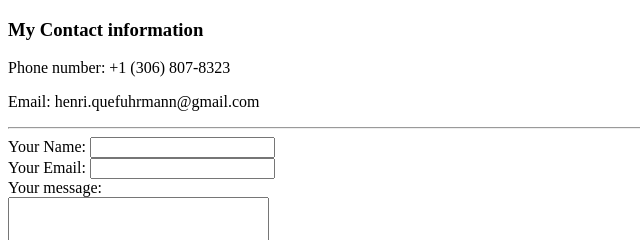
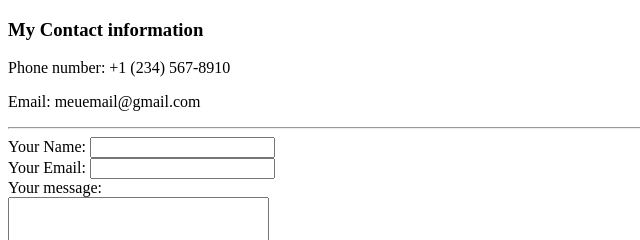
Before and after one commit to Henrique1703/Henrique-s-website, a plain HTML site: page contact.html in a window 1280 px wide. Shown: the top 240 px of the page, 0-640 px from the left. Drawn offline with Linux system fonts and the light colour scheme.

Commit message:
Update contact.html

```diff
--- a/contact.html
+++ b/contact.html
@@ -6,8 +6,8 @@
   </head>
   <body>
     <h3>My Contact information</h3>
-    <p>Phone number: +1 (306) 807-8323</p>
-    <p>Email: henri.quefuhrmann@gmail.com</p>
+    <p>Phone number: +1 (234) 567-8910</p>
+    <p>Email: meuemail@gmail.com</p>
     <hr>
    <form  action="mailto:henri.quefuhrmann@gmail.com" method="post" enctype="text/plain">
     <label>Your Name:</label>
```
